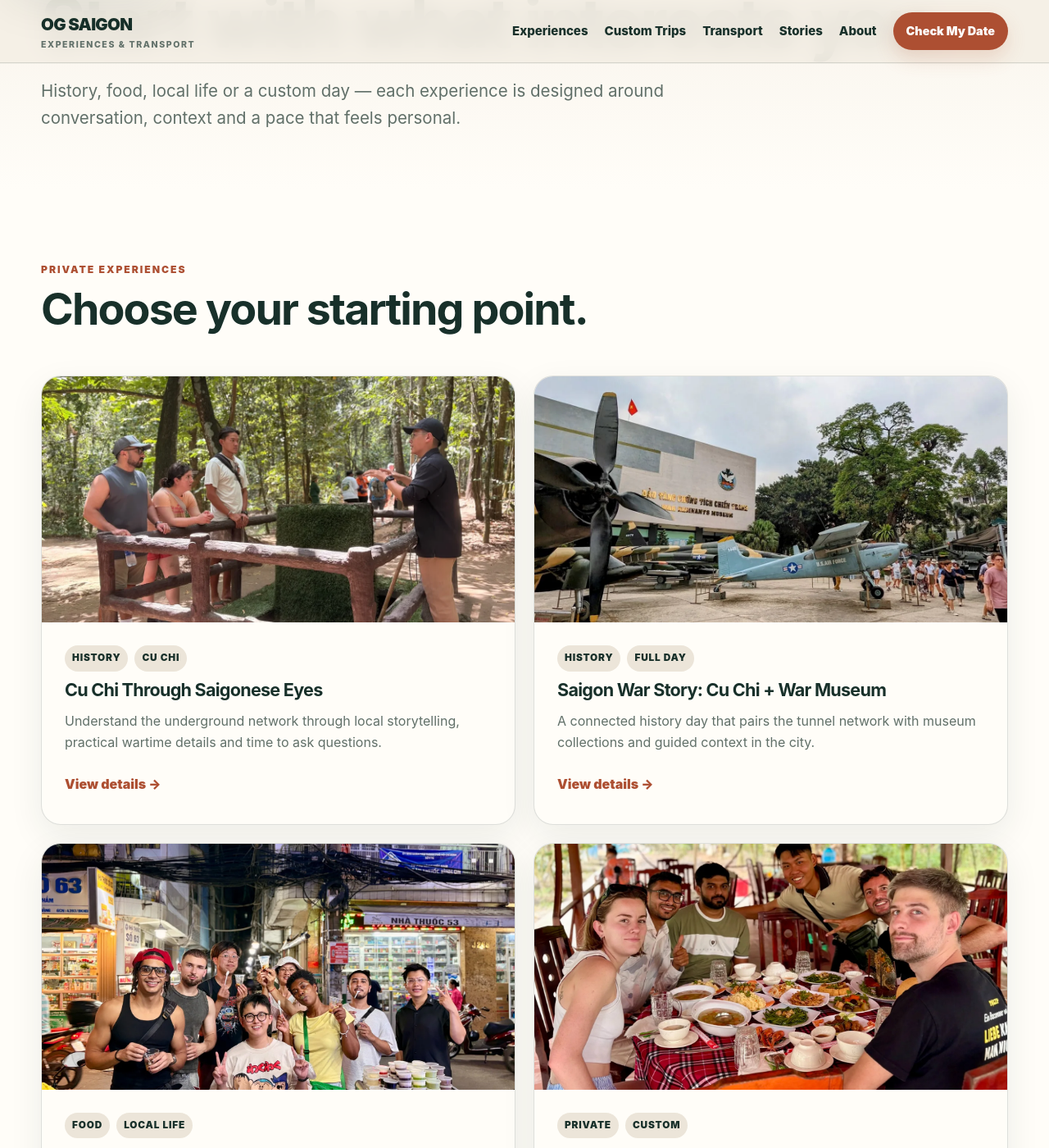
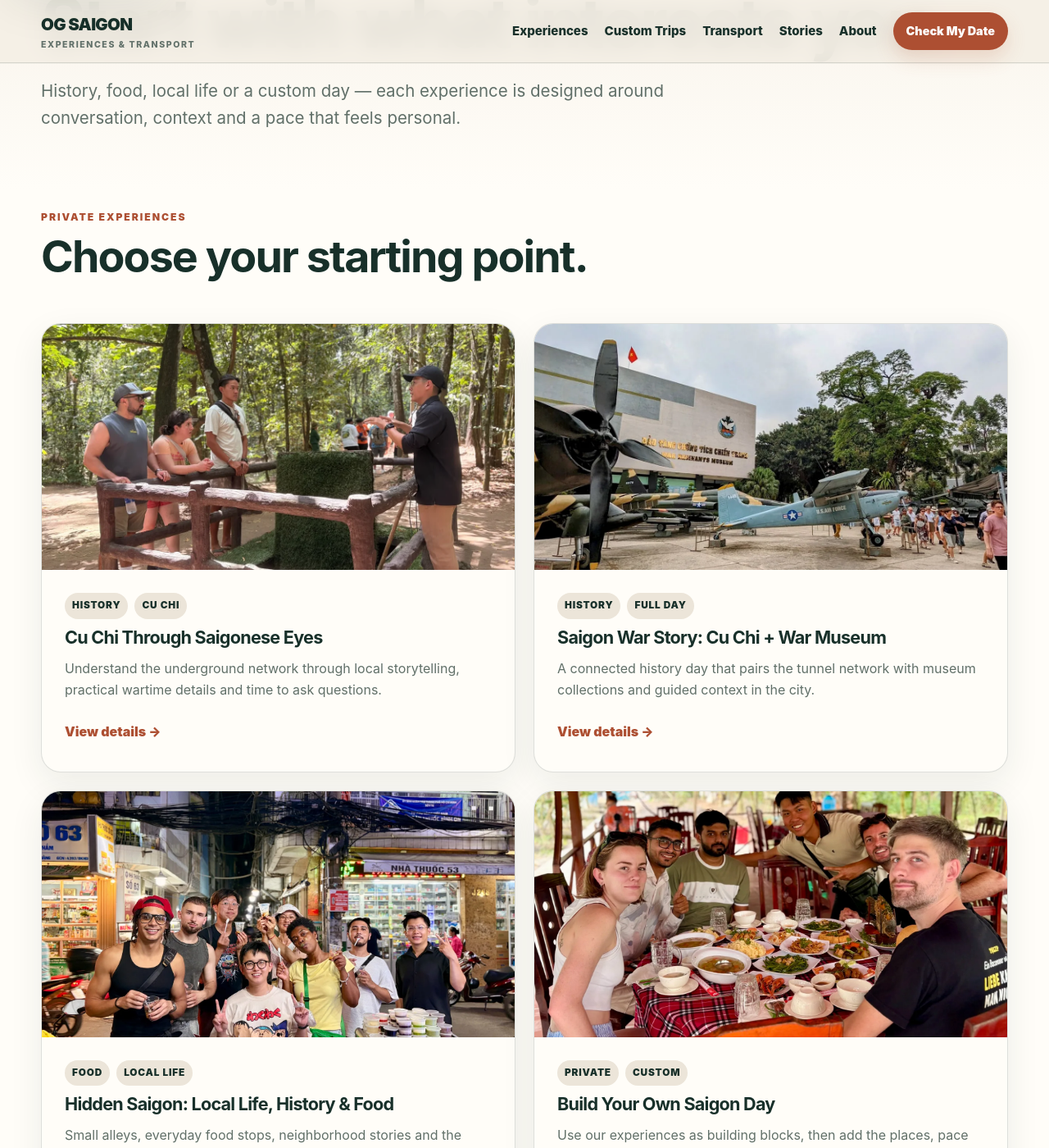
Before and after one commit to DSG2025/DSG2025.github.io, a Jekyll site: the page built from experiences/index.html, in a window 1280 px wide and 1400 px high, scrolled down 237 px. Shown: the whole window at 82% size. Built offline with Jekyll 4.4.1, drawn with Linux system fonts in a browser that asks for light colours.

Commit message:
Reduce Experiences list top spacing on desktop and mobile

```diff
--- a/assets/css/style.css
+++ b/assets/css/style.css
@@ -1959,3 +1959,14 @@ footer {
     line-height: 1.55;
   }
 }
+
+/* Experiences listing: tighten gap below introductory hero only on this page. */
+.experiences-list {
+  padding-top: 24px;
+}
+
+@media (max-width: 650px) {
+  .experiences-list {
+    padding-top: 20px;
+  }
+}
```
